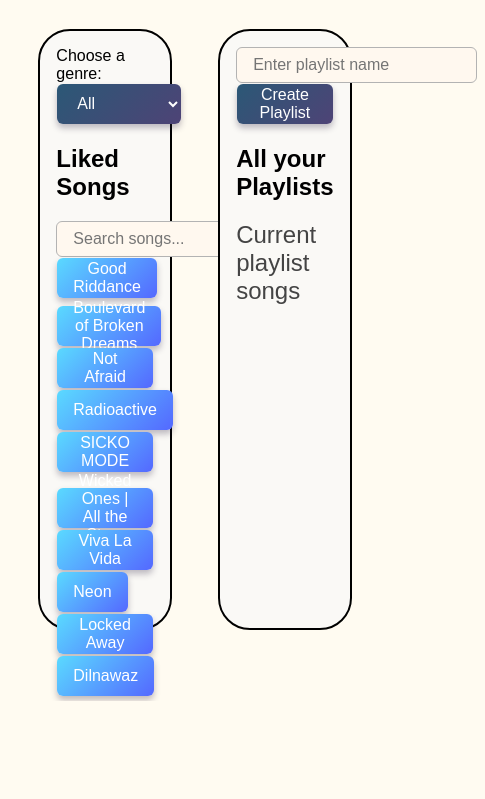
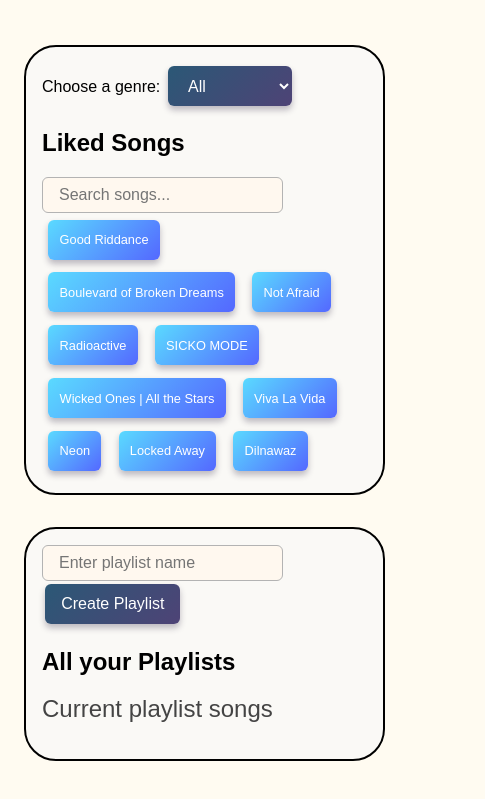
Before and after one commit to alokthegeek/simple_music_player, a plain HTML site: page index.html in a window 390 px wide. Shown: the part 143-942 px from the top of the page, 485 px wide, since content can reach past the window. Before the commit the page ends 844 px from the top, so only its background shows below. Drawn offline with Linux system fonts and the light colour scheme.

Commit message:
Update index.css

```diff
--- a/index.css
+++ b/index.css
@@ -566,3 +566,93 @@ body.dark-mode .playlist h2:nth-of-type(2) {
     max-width: 240px;
   }
 }
+
+/* ========== RESPONSIVE FIXES ========== */
+
+/* For tablets and small laptops */
+@media (max-width: 1024px) {
+  .container {
+    flex-direction: column;
+    align-items: center;
+    height: auto;
+    padding: 1rem;
+  }
+
+  .all-songs,
+  .card,
+  .playlist {
+    width: 90%;
+    margin: 1rem auto;
+  }
+
+  .player-container img {
+    max-width: 400px;
+  }
+}
+
+/* For mobile screens */
+@media (max-width: 768px) {
+  .container {
+    flex-direction: column;
+    align-items: center;
+    height: auto;
+    padding: 1rem;
+  }
+
+  .all-songs,
+  .card,
+  .playlist {
+    width: 95%;
+    margin: 1rem auto;
+    padding: 1rem;
+  }
+
+  .player-container img {
+    max-width: 320px;
+  }
+
+  .buttons {
+    flex-wrap: wrap;
+    justify-content: center;
+    gap: 10px;
+  }
+
+  .buttons button {
+    padding: 0.5rem 1rem;
+    font-size: 0.9rem;
+  }
+
+  .progress-bar {
+    max-width: 300px;
+  }
+
+  .song_listed {
+    flex: 1 1 auto;
+    max-width: 45%;
+    font-size: 0.85rem;
+    padding: 0.4rem 0.8rem;
+    margin: 0.4rem;
+  }
+}
+
+/* For small phones */
+@media (max-width: 480px) {
+  .player-container img {
+    max-width: 260px;
+  }
+
+  .progress-bar {
+    max-width: 240px;
+  }
+
+  .buttons button {
+    padding: 0.4rem 0.7rem;
+    font-size: 0.8rem;
+  }
+
+  .song_listed {
+    max-width: 100%;
+    font-size: 0.8rem;
+    padding: 0.35rem 0.7rem;
+  }
+}
```
